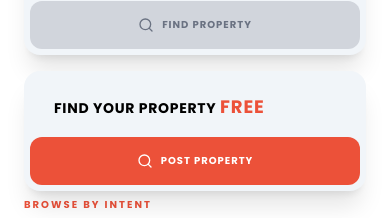
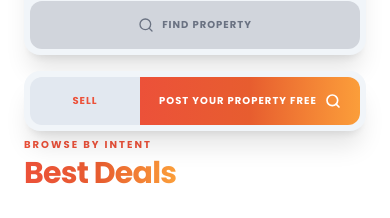
Before and after one commit to passportpulse/property-wala-ankita, a React (Vite) app: page / in a window 390 px wide. Shown: the part 342-560 px from the top of the page. Built offline with nearby package versions, Linux system fonts and the light colour scheme.

Commit message:
hero section updated

```diff
--- a/src/pages/home/sections/HomeHero.jsx
+++ b/src/pages/home/sections/HomeHero.jsx
@@ -29,7 +29,7 @@ export default function HomeHero() {
     "Investment",
   ];
 
-  const sellOptions = [...findOptions];
+  const rentOptions = [...findOptions];
 
   const handleOptionClick = (option) => {
     const sectionId = option.toLowerCase().replace(/\s+|\/+/g, "-");
@@ -49,7 +49,6 @@ export default function HomeHero() {
 
   return (
     <section className="w-full mt-10 flex items-center justify-center bg-white font-poppins px-6">
-      {/* Center Container */}
       <div className="max-w-3xl w-full text-center flex flex-col items-center justify-center">
         {/* Heading */}
         <div className="mb-8 mt-4">
@@ -64,11 +63,11 @@ export default function HomeHero() {
 
         {/* Search Card */}
         <div className="w-full max-w-xl relative z-50">
-          {/* Mode Toggle */}
+          {/* Toggle */}
           <div className="flex bg-slate-100 p-1 rounded-xl shadow mb-3">
             <button
               onClick={() => setMode("find")}
-              className={`cursor-pointer flex-1 py-3 rounded-lg text-[11px] font-black uppercase tracking-widest transition ${
+              className={`flex-1 py-3 rounded-lg text-[11px] font-black uppercase tracking-widest transition ${
                 mode === "find"
                   ? "bg-slate-900 text-white"
                   : "text-slate-500 hover:text-dark-slate"
@@ -78,9 +77,9 @@ export default function HomeHero() {
             </button>
 
             <button
-              onClick={() => setMode("sell")}
-              className={`cursor-pointer flex-1 py-3 rounded-lg text-[11px] font-black uppercase tracking-widest transition ${
-                mode === "sell"
+              onClick={() => setMode("rent")}
+              className={`flex-1 py-3 rounded-lg text-[11px] font-black uppercase tracking-widest transition ${
+                mode === "rent"
                   ? "bg-coral-red text-white"
                   : "text-slate-500 hover:text-dark-slate"
               }`}
@@ -89,9 +88,9 @@ export default function HomeHero() {
             </button>
           </div>
 
-          {/* Dropdown + CTA */}
+          {/* Dropdown */}
           <div className="flex flex-col sm:flex-row bg-slate-100 p-1.5 rounded-2xl shadow-xl">
-            {/* Dropdown */}
+            {/* Dropdown Button */}
             <div className="relative flex-1">
               <button
                 onClick={() => setIsOpen(!isOpen)}
@@ -117,7 +116,7 @@ export default function HomeHero() {
                   />
 
                   <div className="absolute top-full left-0 mt-2 w-full bg-white rounded-2xl shadow-2xl py-3 z-40">
-                    {(mode === "find" ? findOptions : sellOptions).map(
+                    {(mode === "find" ? findOptions : rentOptions).map(
                       (option) => (
                         <button
                           key={option}
@@ -140,7 +139,7 @@ export default function HomeHero() {
             <button
               onClick={() => handleOptionClick(selected)}
               disabled={selected === "What are you looking for?"}
-              className={`cursor-pointer px-8 py-4 rounded-xl font-black uppercase tracking-widest text-[10px] flex items-center justify-center gap-2 transition active:scale-95 ${
+              className={`px-8 py-4 rounded-xl font-black uppercase tracking-widest text-[10px] flex items-center justify-center gap-2 transition active:scale-95 ${
                 selected === "What are you looking for?"
                   ? "bg-gray-300 text-gray-500 cursor-not-allowed"
                   : mode === "find"
@@ -149,12 +148,14 @@ export default function HomeHero() {
               }`}
             >
               <Search size={16} />
-              {mode === "find" ? "Find Property" : "Find Property"}
+              Find Property
             </button>
           </div>
-          {/* STATIC SELL CTA */}
-          <div className="mt-4 flex flex-col sm:flex-row bg-slate-100 p-1.5 rounded-2xl shadow-xl">
-            {/* Static Text */}
+
+          {/* SELL CTA RESPONSIVE */}
+          <div className="mt-4 bg-slate-100 p-1.5 rounded-2xl shadow-xl">
+            {/* Desktop */}
+            <div className="hidden sm:flex">
               <div className="flex-1 flex items-center px-6 py-4">
                 <span className="text-sm font-bold uppercase tracking-wider text-dark-slate">
                   Find Your Property{" "}
@@ -164,14 +165,35 @@ export default function HomeHero() {
                 </span>
               </div>
 
-            {/* CTA Button */}
               <button
                 onClick={() => navigate("/sell")}
-              className="cursor-pointer px-8 py-4 rounded-xl font-black uppercase tracking-widest text-[10px] flex items-center justify-center gap-2 transition active:scale-95 bg-coral-red text-white hover:bg-slate-900"
+                className="px-8 py-4 rounded-xl font-black uppercase tracking-widest text-[10px] flex items-center justify-center gap-2 bg-coral-red text-white hover:bg-slate-900 transition"
               >
                 <Search size={16} />
-              Post Property
+                Sell Property
               </button>
+            </div>
+
+            {/* Mobile Split Button */}
+            <div className="flex sm:hidden w-full">
+              <button
+                onClick={() => navigate("/sell")}
+                className="w-1/3 py-4 rounded-l-xl font-black uppercase tracking-widest text-[10px] bg-slate-200 text-coral-red flex items-center justify-center"
+              >
+                Sell
+              </button>
+
+              {/* Post Property Free button */}
+              <button
+                onClick={() => navigate("/sell")}
+                className="w-2/3 py-4 rounded-r-xl font-black uppercase tracking-widest text-[10px]
+        bg-linear-to-r from-coral-red via-soft-orange to-peach-glow
+        text-white flex items-center justify-center gap-2"
+              >
+                <span>Post Your Property Free</span>
+                <Search size={16} strokeWidth={2.5} />
+              </button>
+            </div>
           </div>
         </div>
       </div>
```
Lines whose indentation alone changed are shown as unchanged.
